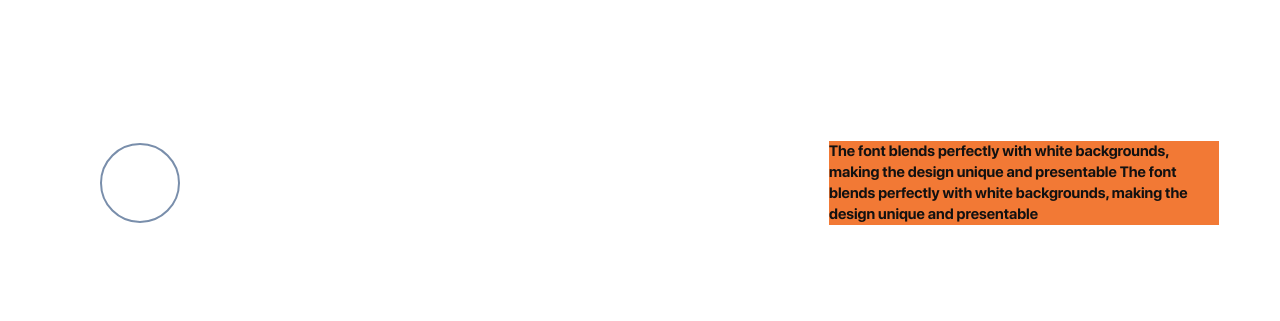
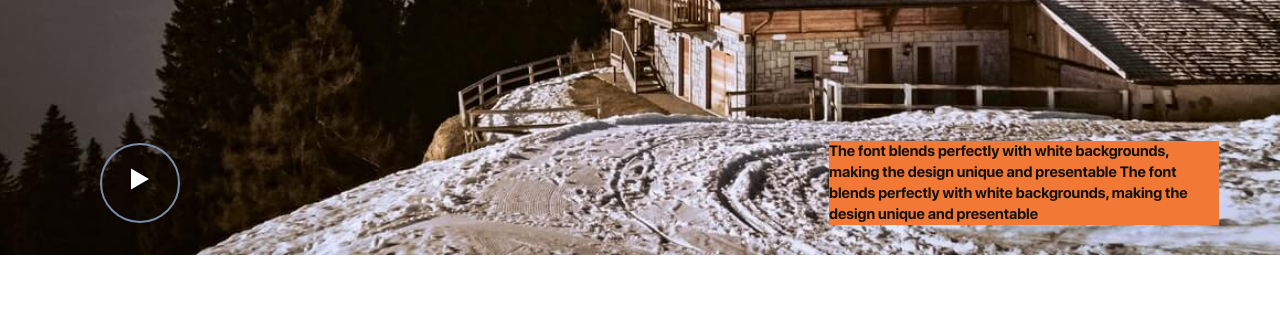
Before and after one commit to nastyaa-l/benhomev, a plain HTML site: page index.html in a window 1280 px wide. Shown: the part 479-800 px from the top of the page. Drawn offline with Linux system fonts and the light colour scheme.

```diff
--- a/blocks/header/__player/header__player.css
+++ b/blocks/header/__player/header__player.css
@@ -1,7 +1,7 @@
 .header__player{
   padding: 0;
   margin-left: 100px;
-  background-image:url(./image/player.svg);
+  background-image:url(../../../image/player.svg);
   background-color:transparent;
   width: 80px;
   height: 80px;
--- a/blocks/header/header.css
+++ b/blocks/header/header.css
@@ -1,6 +1,6 @@
 .header{
   width: 100%;
-  background-image: url(./image/home.jpg);
+  background-image: url(../../image/home.jpg);
   background-repeat: no-repeat;
   background-position: center;
   background-size: cover;
```
Also changed, not shown: 1 other file.
